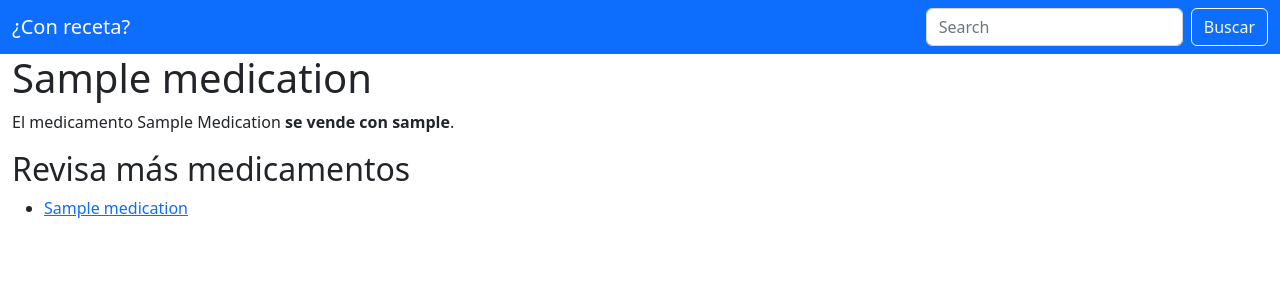
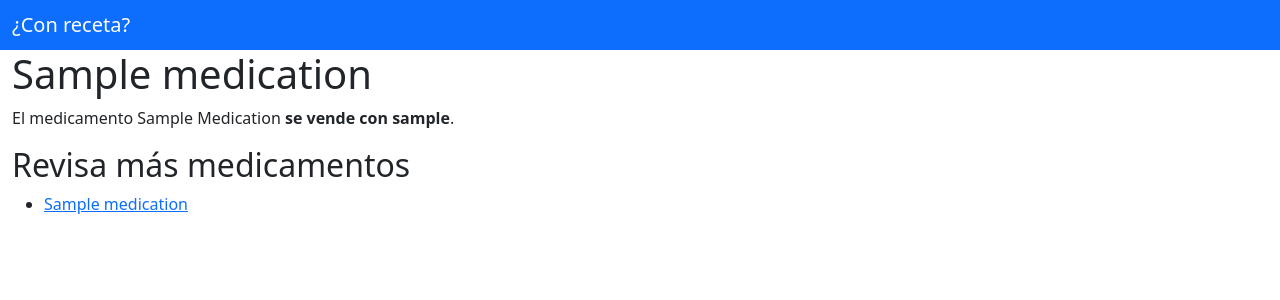
Before and after one commit to fvillena/conReceta, a Django app: template conreceta/medications/templates/medications/detail.html in a window 1280 px wide. Shown: the top 300 px of the page. Run offline with Django 3.2, Linux system fonts and the light colour scheme; tables that the repository leaves empty hold one stand-in row (values such as "Sample post"); the template is opened without the code that fills it: values that come from a table or form of the project are taken from there, most other values are stand-ins (such as "Sample title", 1, 10 or a date in 2020).

Commit message:
removing search

```diff
--- a/conreceta/medications/templates/medications/header.html
+++ b/conreceta/medications/templates/medications/header.html
@@ -1,9 +1,9 @@
 <nav class="navbar navbar-dark bg-primary">
     <div class="container-fluid">
         <span class="navbar-brand mb-0 h1">¿Con receta?</span>
-        <form class="d-flex" role="search">
+        <!-- <form class="d-flex" role="search">
             <input class="form-control me-2" type="search" placeholder="Search" aria-label="Search">
             <button class="btn btn-outline-light" type="submit">Buscar</button>
-        </form>
+        </form> -->
     </div>
 </nav>
```
